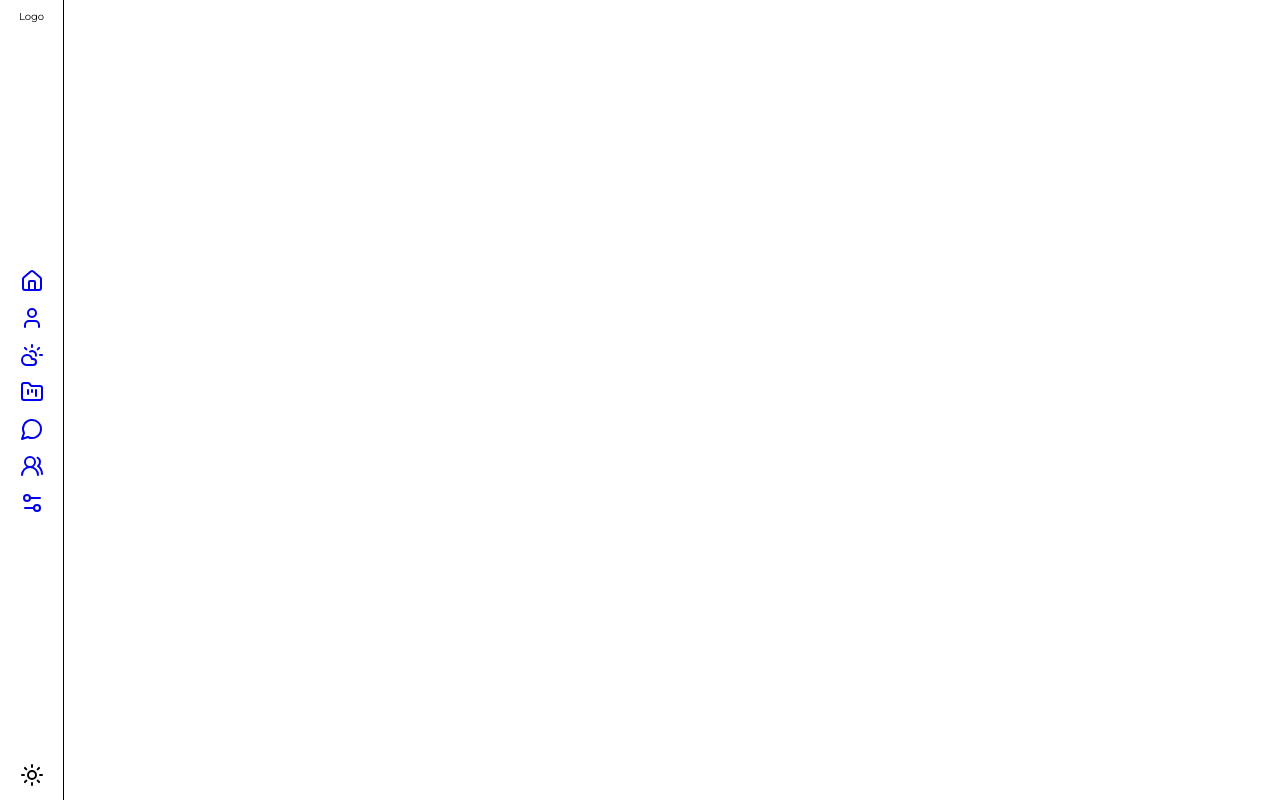
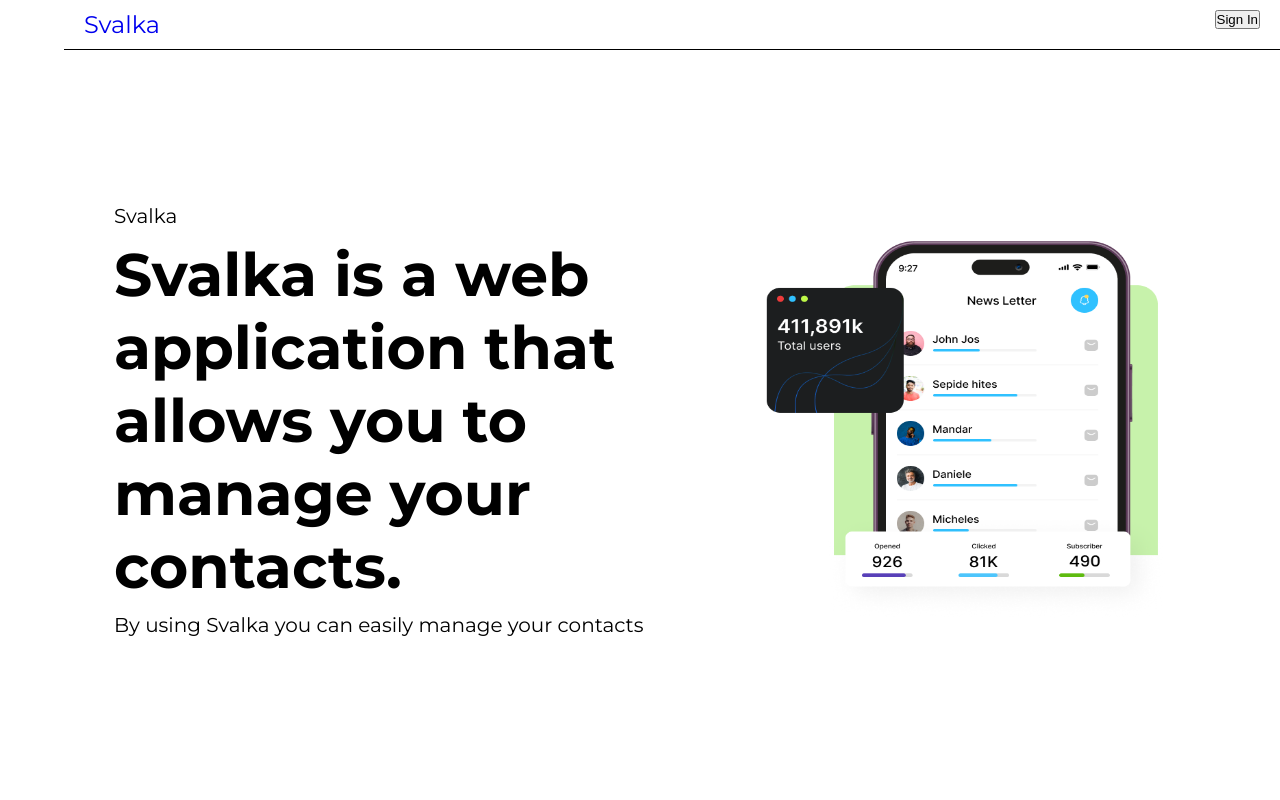
Before and after one commit to Tiltusha/svalka, a Next.js app in the folder frontend/: page / in a window 1280 px wide. Built offline with nearby package versions, Linux system fonts and the light colour scheme; no server answers.

Commit message:
navigation, not-found, и сайдбар для неавторизованных теперь отлетает)

```diff
--- a/frontend/src/app/layout.tsx
+++ b/frontend/src/app/layout.tsx
@@ -19,11 +19,11 @@ export default function RootLayout({
   return (
     <html lang="ru">
       <body className={montserrat.className}>
+        <Providers>
           <LayoutClient>
-            <Providers>
               {children}
-            </Providers>
           </LayoutClient>
+        </Providers>
       </body>
     </html>
   );
--- a/frontend/src/app/page.module.sass
+++ b/frontend/src/app/page.module.sass
@@ -0,0 +1,21 @@
+.main
+    width: 100%
+    height: 90vh
+    padding: 0 5rem
+    display: flex
+    justify-content: space-between
+    align-items: center
+
+.about
+    padding-right: 5rem
+
+.text
+    font-size: 2rem
+    margin-bottom: 1rem
+
+.title
+    font-size: 6rem
+    margin-bottom: 1rem
+
+.description
+    font-size: 2rem
--- a/frontend/src/app/page.tsx
+++ b/frontend/src/app/page.tsx
@@ -1,10 +1,17 @@
 import Image from "next/image";
-import styles from "./page.module.css";
+import styles from "./page.module.sass";
 
 export default function Home() {
   return (
-    <main>
-
+    <main className={styles.main}>
+      <div className={styles.about}>
+        <p className={styles.text}>Svalka</p>
+        <h1 className={styles.title}>Svalka is a web application that allows you to manage your contacts.</h1>
+        <p className={styles.description}>By using Svalka you can easily manage your contacts</p>
+      </div>
+      <div className={styles.img}>
+        <Image src="/svalka.png" alt="svalka" width={400} height={400} />
+      </div>
     </main>
   );
 }
--- a/frontend/src/components/common/Providers.tsx
+++ b/frontend/src/components/common/Providers.tsx
@@ -3,7 +3,9 @@
 import { SessionProvider } from 'next-auth/react'
 
 export const Providers = ({children}: {children: React.ReactNode}) => {
-    return <SessionProvider>
+    return (
+    <SessionProvider>
         {children}
     </SessionProvider>
+    )
 }
--- /dev/null
+++ b/frontend/src/components/layout/Nav/Nav.tsx
@@ -0,0 +1,24 @@
+'use client'
+
+import React from 'react'
+import styles from './nav.module.sass'
+import { useSession } from 'next-auth/react'
+import Link from 'next/link'
+
+function Nav() {
+    const { data: session, status } = useSession();
+
+    return (
+        <nav className={styles.nav}>
+            <div className="logo">
+                {(status === 'unauthenticated' && <Link href="/"><p className={styles.text}>Svalka</p></Link>)}
+            </div>
+            <div className={styles.buttons}>
+                {(status === 'authenticated' && <button>Sign Out</button>)}
+                {(status === 'unauthenticated' && <button>Sign In</button>)}
+            </div>
+        </nav>
+  )
+}
+
+export default Nav
--- /dev/null
+++ b/frontend/src/components/layout/Nav/nav.module.sass
@@ -0,0 +1,8 @@
+.nav
+    display: flex
+    justify-content: space-between
+    border-bottom: 1px solid #000
+    padding: 1rem 2rem
+
+.text
+    font-size: 2.4rem
--- a/frontend/src/components/layout/Sidebar/Sidebar.tsx
+++ b/frontend/src/components/layout/Sidebar/Sidebar.tsx
@@ -1,3 +1,5 @@
+'use client'
+
 import cn from 'clsx'
 
 import React from 'react'
@@ -6,9 +8,12 @@ import Link from 'next/link'
 import styles from './sidebar.module.sass'
 import { MENU } from './sidebar.data'
 import { getServerPathName } from '@/server-actions/get-path-name'
+import { useSession } from 'next-auth/react'
 
 export default function Sidebar() {
   const pathname = getServerPathName()
+  const { data: session, status } = useSession();
+  if (status === 'unauthenticated') return null
 
   return (
     <aside className={styles.sidebar}>
--- a/frontend/src/components/layout/layout.module.sass
+++ b/frontend/src/components/layout/layout.module.sass
@@ -1,6 +1,13 @@
 .layout
+    height: 100vh
     display: grid
     grid-template-columns: repeat(20, 1fr)
+    grid-template-rows: 6rem 1fr
 
 .content
     grid-column: 2 / 20
+    grid-row: 2 / 20
+
+.nav
+    grid-column: 2 / 21
+    grid-row: 1 / 2
--- a/frontend/src/components/layout/layout.tsx
+++ b/frontend/src/components/layout/layout.tsx
@@ -1,11 +1,17 @@
+'use client';
+
 import type { PropsWithChildren } from "react";
 import styles from "./layout.module.sass";
 import Sidebar from "./Sidebar/Sidebar"
+import Nav from "./Nav/Nav"
 
 export default function LayoutClient({ children }: PropsWithChildren<unknown>) {
     return (
     <main className={styles.layout}>
         <Sidebar />
+        <div className={styles.nav}>
+            <Nav />
+        </div>
         <section className={styles.content}>{children}</section>
     </main>
     );
```
Also changed, not shown: frontend/src/app/not-found.tsx (added, +11 -0 lines), frontend/src/styles/not-found.module.sass (added, +126 -0 lines), frontend/public/svalka.png (added), 1 other file (tests, documents, lock files or other folders).
